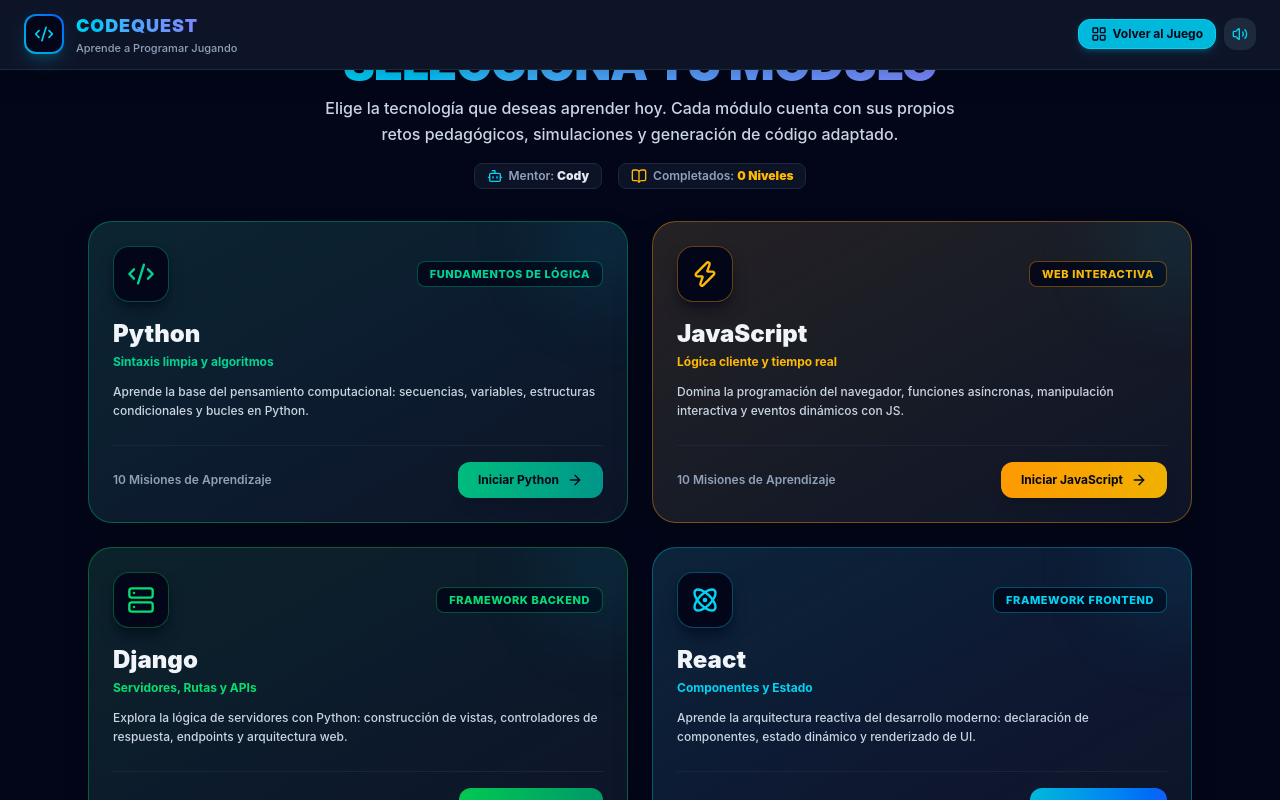
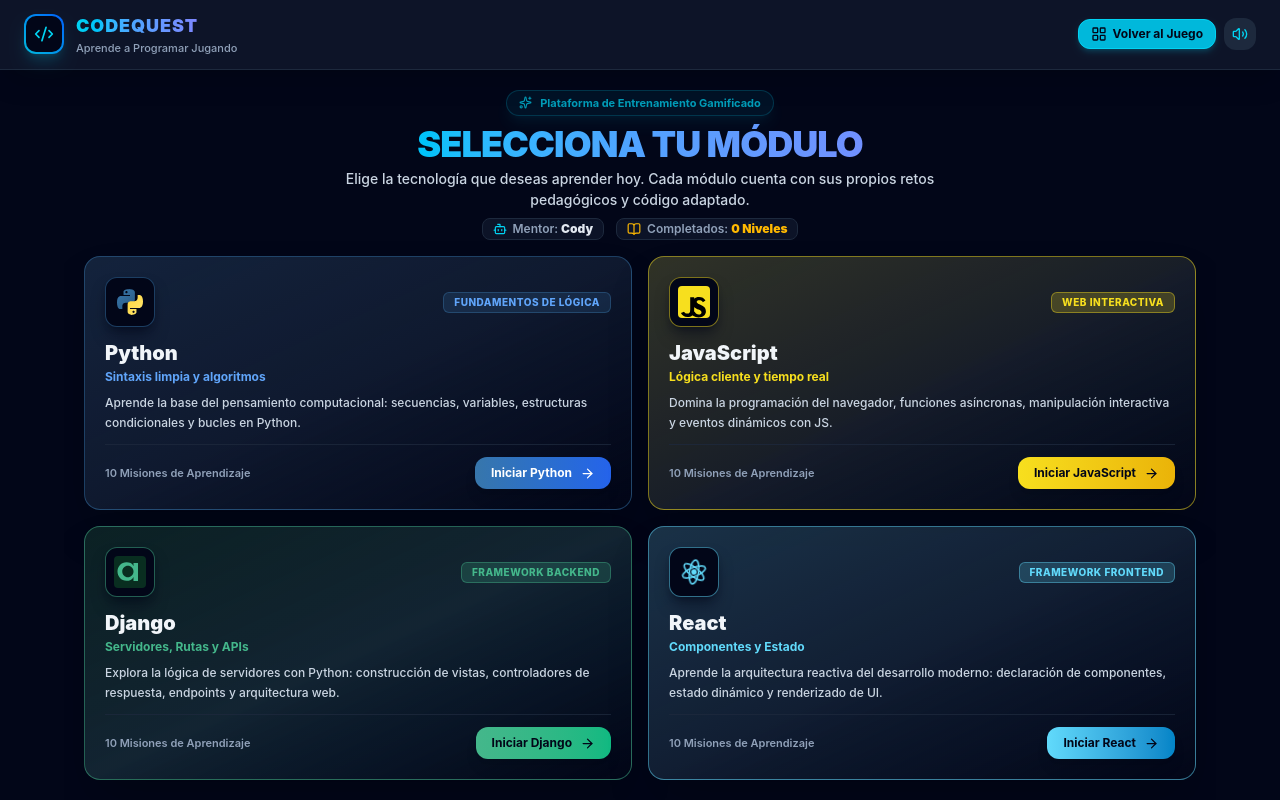
Before and after one commit to ramirolacci/Zona.Dev, a React (Vite) app: page / in a window 1280 px wide. Built offline with nearby package versions, Linux system fonts and the light colour scheme.

Commit message:
Scale adjustments and real icons

```diff
--- a/src/components/home/HomePanel.tsx
+++ b/src/components/home/HomePanel.tsx
@@ -1,8 +1,51 @@
 import React, { useEffect, useRef } from 'react';
 import { useGameStore } from '../../store/useGameStore';
 import type { TrackType } from '../../types/game';
-import { Code2, Zap, Server, Atom, ArrowRight, Sparkles, BookOpen, Bot } from 'lucide-react';
+import { ArrowRight, Sparkles, BookOpen, Bot } from 'lucide-react';
 import gsap from 'gsap';
+
+// Official Technology SVG Logos
+const PythonLogo: React.FC = () => (
+  <svg viewBox="0 0 128 128" className="w-8 h-8 shrink-0">
+    <path fill="url(#pyBlue)" d="M63.5 12.2c-27.1 0-25.4 11.8-25.4 11.8l.1 12.3h25.8v3.7H27.3S12 38.3 12 65.7c0 27.4 13.4 26.4 13.4 26.4h8v-11.5s-.4-13.8 13.6-13.8h23.4s13.1.2 13.1-13V25.3s1.7-13.1-26.8-13.1zm-13.7 8.2c2.5 0 4.5 2 4.5 4.5s-2 4.5-4.5 4.5-4.5-2-4.5-4.5 2-4.5 4.5-4.5z"/>
+    <path fill="url(#pyYellow)" d="M64.5 115.8c27.1 0 25.4-11.8 25.4-11.8l-.1-12.3H64v-3.7h36.7s15.3 1.7 15.3-25.7c0-27.4-13.4-26.4-13.4-26.4h-8v11.5s.4 13.8-13.6 13.8H67.6s-13.1-.2-13.1 13v28.5s-1.7 13.1 26.8 13.1zm13.7-8.2c-2.5 0-4.5-2-4.5-4.5s2-4.5 4.5-4.5 4.5 2 4.5 4.5-2 4.5-4.5 4.5z"/>
+    <defs>
+      <linearGradient id="pyBlue" x1="0%" y1="0%" x2="100%" y2="100%">
+        <stop offset="0%" stopColor="#3776AB" />
+        <stop offset="100%" stopColor="#2B5B84" />
+      </linearGradient>
+      <linearGradient id="pyYellow" x1="0%" y1="0%" x2="100%" y2="100%">
+        <stop offset="0%" stopColor="#FFD43B" />
+        <stop offset="100%" stopColor="#FFE873" />
+      </linearGradient>
+    </defs>
+  </svg>
+);
+
+const JavaScriptLogo: React.FC = () => (
+  <svg viewBox="0 0 128 128" className="w-8 h-8 shrink-0">
+    <rect width="128" height="128" rx="16" fill="#F7DF1E" />
+    <path fill="#000000" d="M67.3 104c3.4 5.7 7.9 9.9 15.8 9.9 6.7 0 11-3.3 11-8.3 0-5.8-4.6-8-12.3-11.3l-4.2-1.8c-12.1-5.2-20.2-11.7-20.2-25.1 0-13.4 10.3-23.7 26.9-23.7 11.6 0 19.9 4.1 25.5 14.1l-10.4 6.7c-3.1-5.5-6.5-7.7-14.8-7.7-6 0-9.8 2.6-9.8 6.6 0 4.6 3.6 6.7 10.7 9.8l4.2 1.8c14.2 6.1 21.9 12.3 21.9 25.9 0 15.6-12 24.8-29.6 24.8-16.5 0-26.6-8.2-31.5-17.7l12-8zM24 102.5c3.2 4.6 7.4 7.8 14.2 7.8 6.5 0 10.6-3.1 10.6-15.3V45h15.9v50.6c0 20.2-11.3 28.4-26.9 28.4-13.4 0-21.9-6.9-26.1-15.8l12.3-5.7z"/>
+  </svg>
+);
+
+const DjangoLogo: React.FC = () => (
+  <svg viewBox="0 0 128 128" className="w-8 h-8 shrink-0">
+    <rect width="128" height="128" rx="16" fill="#092E20" />
+    <path fill="#44B78B" d="M78 28h18v72H78V83.5C73.5 95 62 99 50 99 29 99 14 82 14 62s15-37 36-37c12 0 23.5 4 28 15.5V28zm-22.5 57c12.5 0 22.5-9.8 22.5-23s-10-23-22.5-23S33 48.8 33 62s10 23 22.5 23z"/>
+  </svg>
+);
+
+const ReactLogo: React.FC = () => (
+  <svg viewBox="0 0 128 128" className="w-8 h-8 shrink-0 animate-[spin_20s_linear_infinite]">
+    <circle cx="64" cy="64" r="11" fill="#61DAFB" />
+    <g stroke="#61DAFB" strokeWidth="6" fill="none">
+      <ellipse cx="64" cy="64" rx="48" ry="18" />
+      <ellipse cx="64" cy="64" rx="48" ry="18" transform="rotate(60 64 64)" />
+      <ellipse cx="64" cy="64" rx="48" ry="18" transform="rotate(120 64 64)" />
+    </g>
+  </svg>
+);
 
 interface ModuleTrack {
   id: TrackType;
@@ -10,9 +53,10 @@
   badge: string;
   tagline: string;
   description: string;
-  icon: React.ElementType;
-  gradient: string;
+  LogoComponent: React.FC;
+  cardBg: string;
   borderColor: string;
+  badgeStyle: string;
   textColor: string;
   buttonGradient: string;
   levelsCount: number;
@@ -25,11 +69,12 @@
     badge: 'Fundamentos de Lógica',
     tagline: 'Sintaxis limpia y algoritmos',
     description: 'Aprende la base del pensamiento computacional: secuencias, variables, estructuras condicionales y bucles en Python.',
-    icon: Code2,
-    gradient: 'from-emerald-500/10 via-teal-500/5 to-transparent',
-    borderColor: 'border-emerald-500/40 hover:border-emerald-400',
-    textColor: 'text-emerald-400',
-    buttonGradient: 'from-emerald-500 to-teal-600 hover:from-emerald-400 hover:to-teal-500 text-slate-950',
+    LogoComponent: PythonLogo,
+    cardBg: 'bg-slate-900/90 bg-gradient-to-br from-[#3776AB]/15 via-[#3776AB]/5 to-slate-950',
+    borderColor: 'border-[#3776AB]/50 hover:border-[#FFD43B]',
+    badgeStyle: 'bg-[#3776AB]/20 text-[#60A5FA] border-[#3776AB]/40',
+    textColor: 'text-[#60A5FA]',
+    buttonGradient: 'from-[#3776AB] to-[#2563EB] hover:from-[#60A5FA] hover:to-[#3776AB] text-white',
     levelsCount: 10
   },
   {
@@ -38,11 +83,12 @@
     badge: 'Web Interactiva',
     tagline: 'Lógica cliente y tiempo real',
     description: 'Domina la programación del navegador, funciones asíncronas, manipulación interactiva y eventos dinámicos con JS.',
-    icon: Zap,
-    gradient: 'from-amber-500/10 via-yellow-500/5 to-transparent',
-    borderColor: 'border-amber-500/40 hover:border-amber-400',
-    textColor: 'text-amber-400',
-    buttonGradient: 'from-amber-500 to-yellow-500 hover:from-amber-400 hover:to-yellow-400 text-slate-950',
+    LogoComponent: JavaScriptLogo,
+    cardBg: 'bg-slate-900/90 bg-gradient-to-br from-[#F7DF1E]/15 via-[#F7DF1E]/5 to-slate-950',
+    borderColor: 'border-[#F7DF1E]/50 hover:border-[#F7DF1E]',
+    badgeStyle: 'bg-[#F7DF1E]/20 text-[#F7DF1E] border-[#F7DF1E]/40',
+    textColor: 'text-[#F7DF1E]',
+    buttonGradient: 'from-[#F7DF1E] to-[#EAB308] hover:from-[#FDE047] hover:to-[#F7DF1E] text-slate-950 font-bold',
     levelsCount: 10
   },
   {
@@ -51,11 +97,12 @@
     badge: 'Framework Backend',
     tagline: 'Servidores, Rutas y APIs',
     description: 'Explora la lógica de servidores con Python: construcción de vistas, controladores de respuesta, endpoints y arquitectura web.',
-    icon: Server,
-    gradient: 'from-green-600/10 via-emerald-600/5 to-transparent',
-    borderColor: 'border-green-500/40 hover:border-green-400',
-    textColor: 'text-green-400',
-    buttonGradient: 'from-green-500 to-emerald-600 hover:from-green-400 hover:to-emerald-500 text-slate-950',
+    LogoComponent: DjangoLogo,
+    cardBg: 'bg-slate-900/90 bg-gradient-to-br from-[#092E20]/50 via-[#44B78B]/10 to-slate-950',
+    borderColor: 'border-[#44B78B]/50 hover:border-[#44B78B]',
+    badgeStyle: 'bg-[#44B78B]/20 text-[#44B78B] border-[#44B78B]/40',
+    textColor: 'text-[#44B78B]',
+    buttonGradient: 'from-[#44B78B] to-[#10B981] hover:from-[#34D399] hover:to-[#44B78B] text-slate-950 font-bold',
     levelsCount: 10
   },
   {
@@ -64,11 +111,12 @@
     badge: 'Framework Frontend',
     tagline: 'Componentes y Estado',
     description: 'Aprende la arquitectura reactiva del desarrollo moderno: declaración de componentes, estado dinámico y renderizado de UI.',
-    icon: Atom,
-    gradient: 'from-cyan-500/10 via-blue-500/5 to-transparent',
-    borderColor: 'border-cyan-500/40 hover:border-cyan-400',
-    textColor: 'text-cyan-400',
-    buttonGradient: 'from-cyan-500 to-blue-600 hover:from-cyan-400 hover:to-blue-500 text-slate-950',
+    LogoComponent: ReactLogo,
+    cardBg: 'bg-slate-900/90 bg-gradient-to-br from-[#61DAFB]/15 via-[#61DAFB]/5 to-slate-950',
+    borderColor: 'border-[#61DAFB]/50 hover:border-[#61DAFB]',
+    badgeStyle: 'bg-[#61DAFB]/20 text-[#61DAFB] border-[#61DAFB]/40',
+    textColor: 'text-[#61DAFB]',
+    buttonGradient: 'from-[#61DAFB] to-[#0284C7] hover:from-[#38BDF8] hover:to-[#61DAFB] text-slate-950 font-bold',
     levelsCount: 10
   }
 ];
@@ -82,101 +130,97 @@
       const cards = gridRef.current.querySelectorAll('.module-card');
       gsap.fromTo(
         cards,
-        { opacity: 0, y: 30, scale: 0.95 },
+        { opacity: 0, y: 25, scale: 0.96 },
         {
           opacity: 1,
           y: 0,
           scale: 1,
-          duration: 0.5,
-          stagger: 0.1,
+          duration: 0.45,
+          stagger: 0.08,
           ease: 'power3.out'
         }
       );
     }
   }, []);
 
-  // Total completed levels calculation across progress
   const totalCompleted = Object.values(userProgress).filter(p => p.completed).length;
 
   return (
-    <div className="flex-1 flex flex-col items-center justify-center p-6 max-w-6xl mx-auto w-full overflow-y-auto">
-      {/* Hero Welcome Header */}
-      <div className="text-center mb-8 relative">
-        <div className="inline-flex items-center gap-2 px-3.5 py-1.5 rounded-full bg-cyan-500/10 border border-cyan-500/30 text-cyan-400 text-xs font-bold mb-3 shadow-lg shadow-cyan-500/10 animate-pulse">
-          <Sparkles size={14} />
+    <div className="flex-1 h-full w-full flex flex-col justify-between items-center p-4 sm:p-5 max-w-6xl mx-auto overflow-hidden">
+      {/* Compact Header */}
+      <div className="text-center mb-3 sm:mb-4 relative shrink-0">
+        <div className="inline-flex items-center gap-2 px-3 py-1 rounded-full bg-cyan-500/10 border border-cyan-500/30 text-cyan-400 text-[11px] font-bold mb-2 shadow-lg shadow-cyan-500/10 animate-pulse">
+          <Sparkles size={13} />
           <span>Plataforma de Entrenamiento Gamificado</span>
         </div>
 
-        <h1 className="text-4xl sm:text-5xl font-black text-transparent bg-clip-text bg-gradient-to-r from-cyan-400 via-blue-400 to-indigo-400 mb-2 tracking-tight">
+        <h1 className="text-2xl sm:text-3xl lg:text-4xl font-black text-transparent bg-clip-text bg-gradient-to-r from-cyan-400 via-blue-400 to-indigo-400 mb-1 tracking-tight">
           SELECCIONA TU MÓDULO
         </h1>
-        <p className="text-sm sm:text-base text-slate-300 max-w-2xl mx-auto font-medium leading-relaxed">
-          Elige la tecnología que deseas aprender hoy. Cada módulo cuenta con sus propios retos pedagógicos, simulaciones y generación de código adaptado.
+        <p className="text-xs sm:text-sm text-slate-300 max-w-2xl mx-auto font-medium leading-normal">
+          Elige la tecnología que deseas aprender hoy. Cada módulo cuenta con sus propios retos pedagógicos y código adaptado.
         </p>
 
         {/* Status Pills */}
-        <div className="flex items-center justify-center gap-4 mt-4 text-xs font-semibold text-slate-400">
-          <div className="flex items-center gap-1.5 bg-slate-900/80 px-3 py-1 rounded-lg border border-slate-800">
-            <Bot size={16} className="text-cyan-400" />
+        <div className="flex items-center justify-center gap-3 mt-2 text-xs font-semibold text-slate-400">
+          <div className="flex items-center gap-1.5 bg-slate-900/80 px-2.5 py-0.5 rounded-lg border border-slate-800">
+            <Bot size={14} className="text-cyan-400" />
             <span>Mentor: <strong className="text-slate-200">Cody</strong></span>
           </div>
-          <div className="flex items-center gap-1.5 bg-slate-900/80 px-3 py-1 rounded-lg border border-slate-800">
-            <BookOpen size={16} className="text-amber-400" />
+          <div className="flex items-center gap-1.5 bg-slate-900/80 px-2.5 py-0.5 rounded-lg border border-slate-800">
+            <BookOpen size={14} className="text-amber-400" />
             <span>Completados: <strong className="text-amber-400">{totalCompleted} Niveles</strong></span>
           </div>
         </div>
       </div>
 
-      {/* 2x2 Modules Grid */}
-      <div ref={gridRef} className="grid grid-cols-1 md:grid-cols-2 gap-6 w-full mb-6">
+      {/* 2x2 Modules Grid (Fits exact height) */}
+      <div ref={gridRef} className="grid grid-cols-1 md:grid-cols-2 gap-3 sm:gap-4 w-full flex-1 min-h-0">
         {MODULES.map(module => {
-          const IconComponent = module.icon;
+          const { LogoComponent } = module;
 
           return (
             <div
               key={module.id}
               onClick={() => setActiveTrack(module.id)}
-              className={`module-card bg-slate-900/90 bg-gradient-to-br ${module.gradient} border ${module.borderColor} rounded-3xl p-6 shadow-2xl relative overflow-hidden cursor-pointer transition-all duration-300 hover:scale-[1.02] hover:-translate-y-1 group flex flex-col justify-between`}
+              className={`module-card ${module.cardBg} border ${module.borderColor} rounded-2xl p-4 sm:p-5 shadow-2xl relative overflow-hidden cursor-pointer transition-all duration-300 hover:scale-[1.015] hover:-translate-y-0.5 group flex flex-col justify-between h-full`}
             >
-              {/* Background Ambient Glow */}
-              <div className="absolute -top-12 -right-12 w-32 h-32 bg-cyan-500/10 rounded-full blur-2xl pointer-events-none group-hover:bg-cyan-500/20 transition-all" />
-
               <div>
-                {/* Top Row: Icon & Badge */}
-                <div className="flex items-center justify-between mb-4">
-                  <div className={`w-14 h-14 rounded-2xl bg-slate-950 border ${module.borderColor} flex items-center justify-center ${module.textColor} shadow-lg shadow-slate-950/50 group-hover:scale-110 transition-all`}>
-                    <IconComponent size={28} />
+                {/* Top Row: Official SVG Logo & Badge */}
+                <div className="flex items-center justify-between mb-3">
+                  <div className={`p-2 rounded-xl bg-slate-950 border ${module.borderColor} shadow-lg shadow-slate-950/50 group-hover:scale-110 transition-all`}>
+                    <LogoComponent />
                   </div>
-                  <span className={`text-[11px] font-extrabold uppercase tracking-wider px-3 py-1 rounded-lg bg-slate-950/80 border ${module.borderColor} ${module.textColor}`}>
+                  <span className={`text-[10px] font-extrabold uppercase tracking-wider px-2.5 py-0.5 rounded-md border ${module.badgeStyle}`}>
                     {module.badge}
                   </span>
                 </div>
 
                 {/* Module Title & Tagline */}
-                <h2 className="text-2xl font-black text-slate-100 mb-1 flex items-center gap-2">
+                <h2 className="text-xl font-black text-slate-100 mb-0.5 flex items-center gap-2">
                   {module.title}
                 </h2>
-                <p className={`text-xs font-bold ${module.textColor} mb-3`}>
+                <p className={`text-xs font-bold ${module.textColor} mb-2`}>
                   {module.tagline}
                 </p>
 
                 {/* Description */}
-                <p className="text-xs text-slate-300 leading-relaxed font-medium mb-6">
+                <p className="text-xs text-slate-300 leading-relaxed font-medium">
                   {module.description}
                 </p>
               </div>
 
               {/* Card Footer Action */}
-              <div className="pt-4 border-t border-slate-800/80 flex items-center justify-between">
-                <span className="text-xs font-semibold text-slate-400">
+              <div className="pt-3 border-t border-slate-800/80 flex items-center justify-between mt-2">
+                <span className="text-[11px] font-semibold text-slate-400">
                   {module.levelsCount} Misiones de Aprendizaje
                 </span>
 
                 <button
-                  className={`px-5 py-2.5 bg-gradient-to-r ${module.buttonGradient} font-bold text-xs rounded-xl flex items-center gap-2 shadow-lg transition-all group-hover:px-6 active:scale-95`}
+                  className={`px-4 py-2 bg-gradient-to-r ${module.buttonGradient} font-bold text-xs rounded-xl flex items-center gap-2 shadow-lg transition-all active:scale-95`}
                 >
                   <span>Iniciar {module.title}</span>
-                  <ArrowRight size={16} className="group-hover:translate-x-1 transition-transform" />
+                  <ArrowRight size={15} className="group-hover:translate-x-1 transition-transform" />
                 </button>
               </div>
             </div>
```
